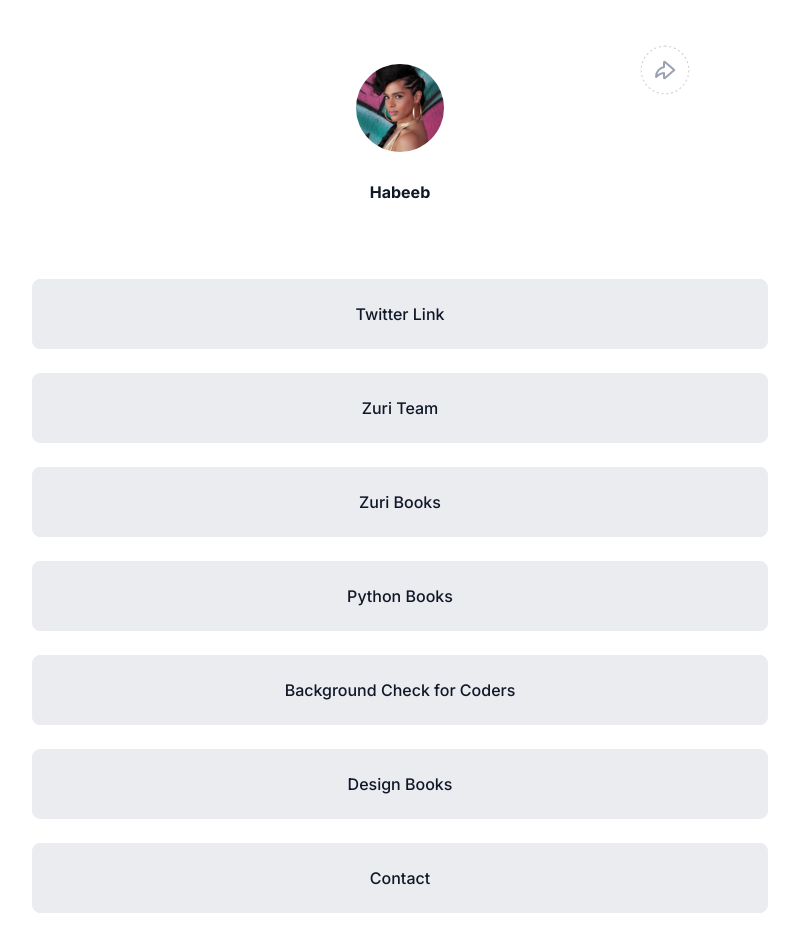
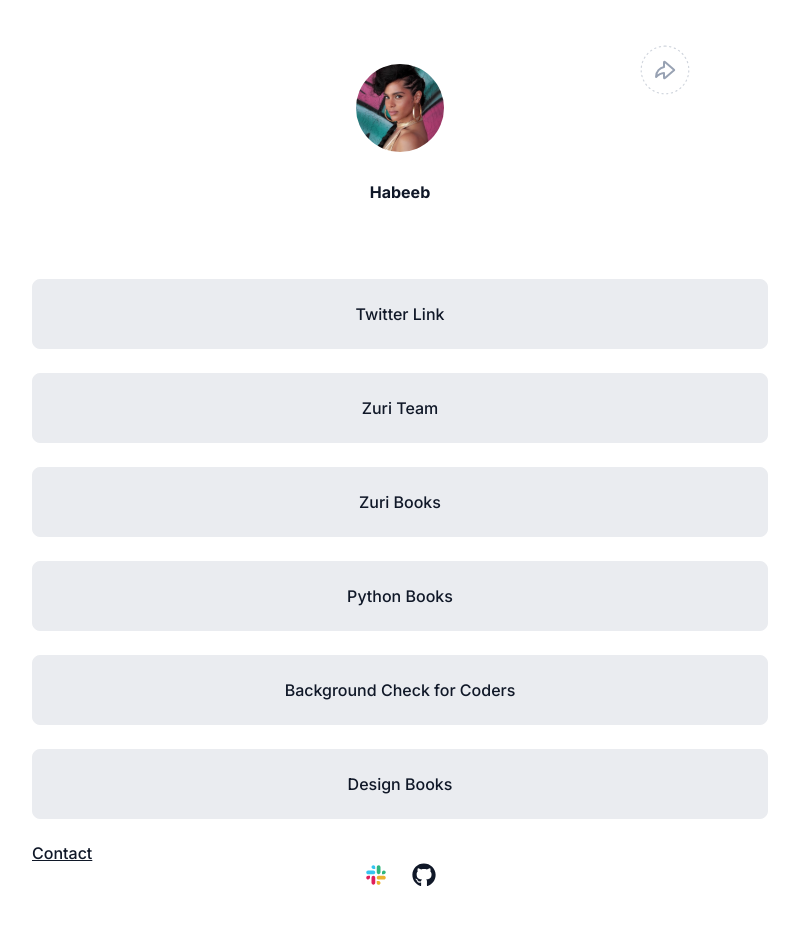
Before and after one commit to olaide-hok/Digital-Things-Stage-1, a React (Create React App) app: page / in a window 1280 px wide. Shown: the top 935 px of the page, without its empty margins (240-1039 px from the left). Built offline with nearby package versions, Linux system fonts and the light colour scheme.

Commit message:
Used react-router-dom Link to nav to contact page

```diff
--- a/src/Pages/Homepage.js
+++ b/src/Pages/Homepage.js
@@ -3,6 +3,7 @@ import CustomLink from '../components/CustomLink'
 import Profile from '../components/Profile'
 import Slack from '../assets/slack.svg';
 import {FaGithub} from 'react-icons/fa';
+import { Link } from 'react-router-dom';
 
 const Homepage = () => {
   return (
@@ -14,8 +15,10 @@ const Homepage = () => {
         <CustomLink link_address={'https://books.zuri.team/python-for-beginners?ref_id=Habeeb'} link_name={'Python Books'} linkID={'book__python'}/>
         <CustomLink link_address={'https://background.zuri.team'} link_name={'Background Check for Coders'} linkID={'pitch'}/>
         <CustomLink link_address={'https://books.zuri.team/design-rules'} link_name={'Design Books'} linkID={'book__design'}/>
-        <CustomLink link_address={'/contact'} link_name={'Contact'} linkID={'contact'}/>
 
+        <Link to='contact'>Contact
+        </Link>
+        {/* <CustomLink link_name={'Contact'} linkID={'contact'}/> */}
         <div className='social_section'>
           <a href='https://slack.com'>
             <img src={Slack} alt="slack" className='slack' />
```
